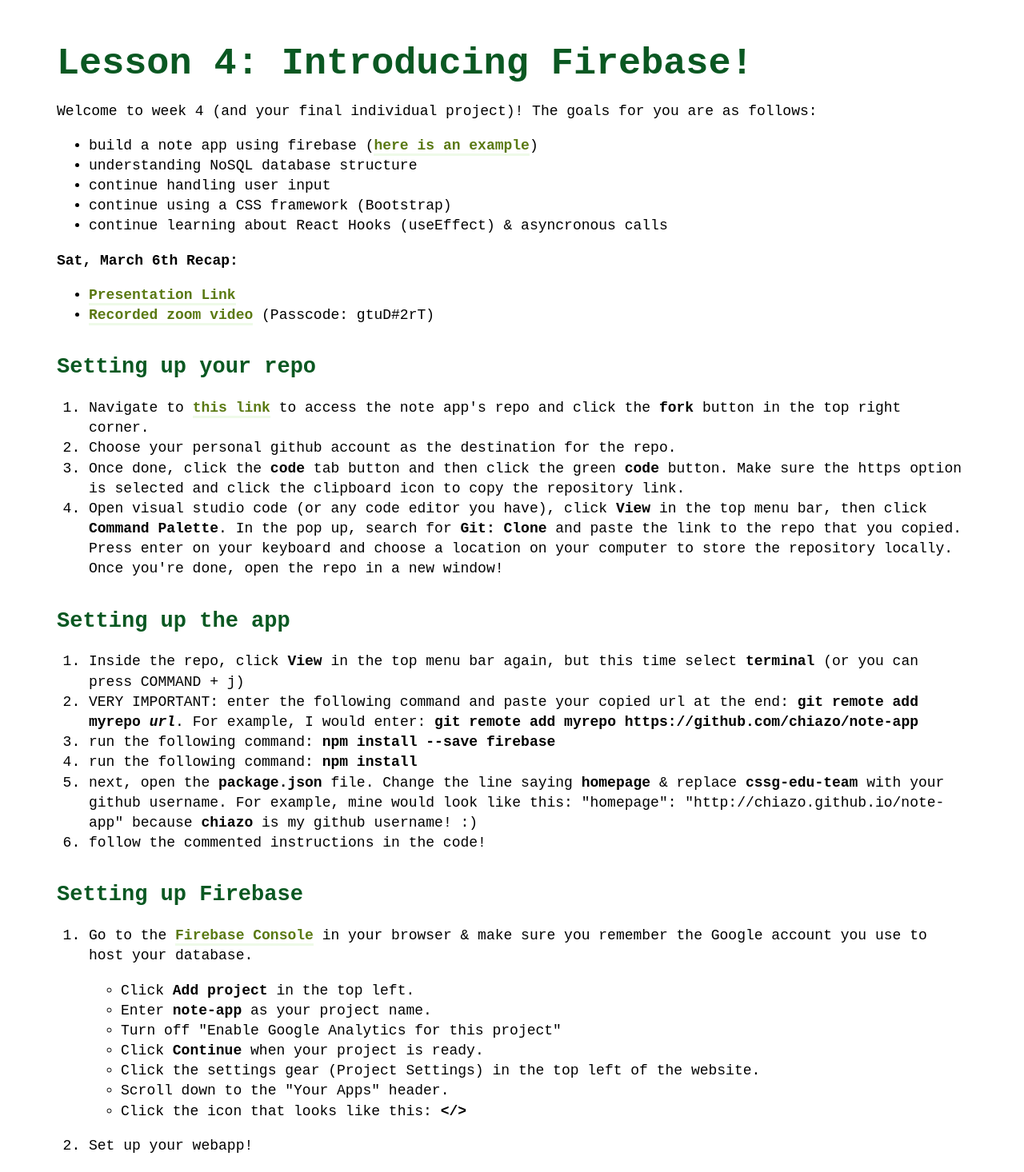
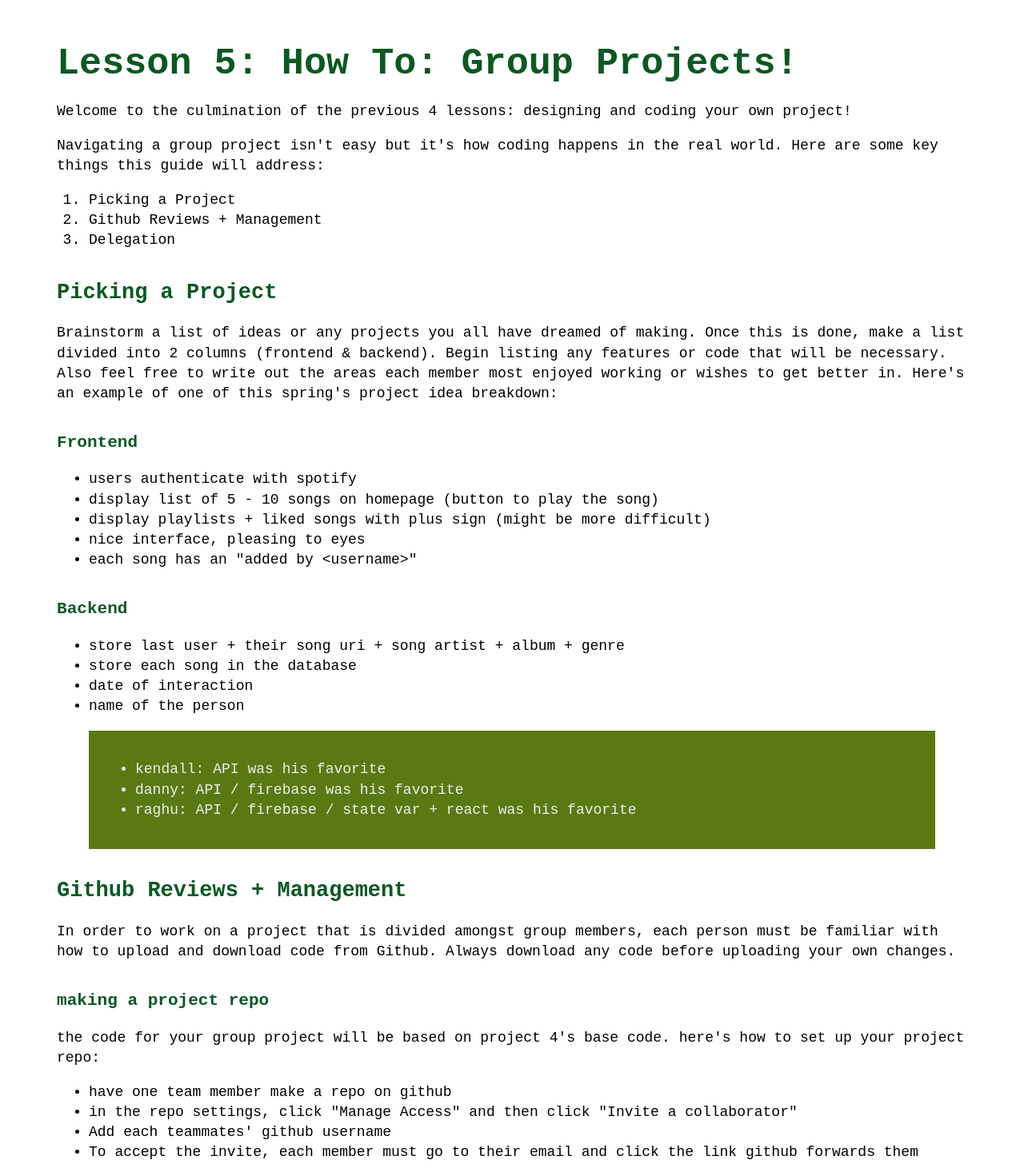
Before and after one commit to youngrakexr/cssg-edu-teamv, a React (Create React App) app: page / in a window 1280 px wide. Shown: the part 200-1666 px from the top of the page at 80% size. Built offline with nearby package versions, Linux system fonts and the light colour scheme.

Commit message:
add lesson 5

```diff
--- a/src/App.js
+++ b/src/App.js
@@ -1,11 +1,11 @@
 import ReactMarkdown from "react-markdown";
-import { lesson_four } from "./data/markdown";
+import { lesson_five } from "./data/markdown";
 
 const App = () => {
   return (
     <div className="home">
       <div id="content">
-        <ReactMarkdown source={lesson_four} />
+        <ReactMarkdown source={lesson_five} />
       </div>
     </div>
   );
--- a/src/Gallery.js
+++ b/src/Gallery.js
@@ -15,6 +15,7 @@ const Gallery = () => {
     "Raghuvara Padma",
     "Danny O'Shaughnessy",
     "Kendall Howard",
+    "Milen Patel",
     "William Mullen",
   ];
   const todo_apps = [
@@ -24,12 +25,20 @@ const Gallery = () => {
     "Shriya Mandal",
     "Raghuvara Padma",
     "Danny O'Shaughnessy",
+    "Milen Patel",
     "Kendall Howard",
   ];
   const endpoint_apps = [
     "Raghuvara Padma",
     "Danny O'Shaughnessy",
+    "Milen Patel",
     "Kendall Howard",
+  ];
+  const group_projects = [
+    "Raghuvara Padma",
+    "Danny O'Shaughnessy",
+    "Kendall Howard",
+    "Milen Patel",
   ];
   const note_apps = ["Kendall Howard"];
 
@@ -69,6 +78,13 @@ const Gallery = () => {
             <li>{person}</li>
           ))}
         </div>
+        <div id="group-projects">
+          <h2>Group Projects</h2>
+          <h4>Completed by:</h4>
+          {group_projects.map((person) => (
+            <li>{person}</li>
+          ))}
+        </div>
       </div>
     </div>
   );
--- a/src/Lessons.js
+++ b/src/Lessons.js
@@ -18,6 +18,10 @@ const Lessons = () => {
       path: "/lesson-four",
       name: "Lesson 4: Introducing Firebase!",
     },
+    {
+      path: "/lesson-five",
+      name: "Lesson 5: How To: Group Projects!",
+    },
   ];
 
   return (
--- a/src/data/markdown/index.js
+++ b/src/data/markdown/index.js
@@ -2,3 +2,4 @@ export { default as lesson_one } from "./lesson_one.js";
 export { default as lesson_two } from "./lesson_two.js";
 export { default as lesson_three } from "./lesson_three.js";
 export { default as lesson_four } from "./lesson_four.js";
+export { default as lesson_five } from "./lesson_five.js";
--- /dev/null
+++ b/src/data/markdown/lesson_five.js
@@ -0,0 +1,60 @@
+const lesson_five = `# Lesson 5: How To: Group Projects!
+
+Welcome to the culmination of the previous 4 lessons: designing and coding your own project!
+
+Navigating a group project isn't easy but it's how coding happens in the real world. Here are some key things this guide will address:
+1. Picking a Project
+2. Github Reviews + Management
+3. Delegation
+
+## Picking a Project
+
+Brainstorm a list of ideas or any projects you all have dreamed of making. Once this is done, make a list divided into 2 columns (frontend & backend). Begin listing any features or code that will be necessary. Also feel free to write out the areas each member most enjoyed working or wishes to get better in. Here's an example of one of this spring's project idea breakdown:
+
+### Frontend
+- users authenticate with spotify
+- display list of 5 - 10 songs on homepage (button to play the song)
+- display playlists + liked songs with plus sign (might be more difficult)
+- nice interface, pleasing to eyes
+- each song has an "added by <username>"
+
+### Backend
+- store last user + their song uri + song artist + album + genre
+- store each song in the database
+- date of interaction
+- name of the person
+
+> - kendall: API was his favorite
+> - danny: API / firebase was his favorite
+> - raghu: API / firebase / state var + react was his favorite
+
+## Github Reviews + Management
+In order to work on a project that is divided amongst group members, each person must be familiar with how to upload and download code from Github. Always download any code before uploading your own changes.
+
+### making a project repo
+the code for your group project will be based on project 4's base code. here's how to set up your project repo:
+- have one team member make a repo on github
+- in the repo settings, click "Manage Access" and then click "Invite a collaborator"
+- Add each teammates' github username
+- To accept the invite, each member must go to their email and click the link github forwards them
+
+### downloading changes from github (always do this before uploading changes):
+- git pull origin master
+
+### uploading changes to github:
+- git checkout -b <branch-name> (ex: git checkout -b api-methods)
+- git add . or git add <file-name> (ex: git add src/list.js)
+- git commit -m "<message explaining what you changed>" (ex: git commit -m "added a Note component")
+- git push origin <branch-name> (ex: git push origin api-methods)
+
+### making a pull request:
+- go to the repo and click the green compare and make pull request button after uploading your changes
+- add a description for what you changed in the box on the left
+- click the **reviewers** title on the right and add the names of your teammates to check your code
+- finally, click the green make a pull request button
+
+## Delegation
+Once you have listed out all the features you'd like in your app and categorized them by necessity, divide them evenly amongst your team members!
+`;
+
+export default lesson_five;
--- a/src/data/markdown/lesson_four.js
+++ b/src/data/markdown/lesson_four.js
@@ -4,7 +4,7 @@ Welcome to week 4 (and your final individual project)! The goals for you are as
 
 - build a note app using firebase ([here is an example](https://cssg-edu-team.github.io/note-app/))
 - understanding NoSQL database structure
-- continue handling user input
+- continue handling user input & user authentification
 - continue using a CSS framework (Bootstrap)
 - continue learning about React Hooks (useEffect) & asyncronous calls
 
@@ -61,8 +61,8 @@ Welcome to week 4 (and your final individual project)! The goals for you are as
     - Scroll down to the "Your Apps" header.
     - Under "Firebase SDK snippet", click the **config** button
     - Keep this window open so you can copy and paste the values from the **firebaseConfig** object into our local project
-6. In VSCode, add a **.env** file inside of **note-app** (**VERY IMPORTANT!** make sure it's not inside of any other folder, it should be on the same level as .gitignore & package.json)
-    -  Following this template, fill out the secret values from the **firebaseConfig** object (without quotes):
+6. In VSCode, add a **.env** file inside of **note-app** (**VERY IMPORTANT!** make sure it's not inside of any other folder, it should be on the same level as **.gitignore & package.json**)
+    -  Following this template, paste the following text in your **.env** file and fill out the secret values from the **firebaseConfig** object (without quotes around any of the values):
 
     **REACT_APP_API_KEY=<insert key>**
    **REACT_APP_AUTH_DOMAIN=<insert auth domain>**
@@ -72,8 +72,9 @@ Welcome to week 4 (and your final individual project)! The goals for you are as
    **REACT_APP_MESSAGING_SENDER_ID=<insert sender id>**
    **REACT_APP_APP_ID=<insert app id>**
 
-   - this **.env** is already added to the .gitignore file so it will never be uploaded to github (which prevents these secret values from being exposed)
-    You're done setting up Firebase!
+   - this **.env** is already added to the **.gitignore** file so it will never be uploaded to github (which prevents these secret values from being exposed)
+
+   ### You're done setting up Firebase!
 
 ## Background Info + Resources
 
@@ -82,7 +83,7 @@ Welcome to week 4 (and your final individual project)! The goals for you are as
 Firebase is a NoSQL database. In this specific case, this means it will act like a series of nested objects! The most important concepts and methods you need to know are the following:
 
 - .ref(<db-name>): this returns a reference to a particular table in your database!
-- .on("value", fxn): this method allows you to access certain values in the database & do something them using a function passed as a parameter.
+- .on("value", fxn): this method allows you to access certain values in the database & do something with these values using a function passed as a parameter.
 
 ## Deploy your Note App!
 
--- a/src/index.css
+++ b/src/index.css
@@ -163,7 +163,7 @@ h4 {
   flex-wrap: wrap;
 }
 
-.hof > div {
+.hof>div {
   margin: 3rem;
   padding: 2rem;
   border: 1px solid green;
@@ -176,3 +176,9 @@ h4 {
 .hof h4 {
   margin-bottom: 0;
 }
+
+blockquote {
+  color: #eee;
+  background-color: #5a7913;
+  padding: 1rem;
+}
--- a/src/index.js
+++ b/src/index.js
@@ -12,6 +12,7 @@ import {
   lesson_two,
   lesson_three,
   lesson_four,
+  lesson_five,
 } from "./data/markdown";
 
 import "./index.css";
@@ -36,6 +37,9 @@ const Index = () => (
         <Route path="/lesson-four">
           <Lesson lesson={lesson_four} />
         </Route>
+        <Route path="/lesson-five">
+          <Lesson lesson={lesson_five} />
+        </Route>
       </div>
       <Footer />
     </BrowserRouter>
```
Also changed, not shown: 1 other file (tests, documents, lock files or other folders).
